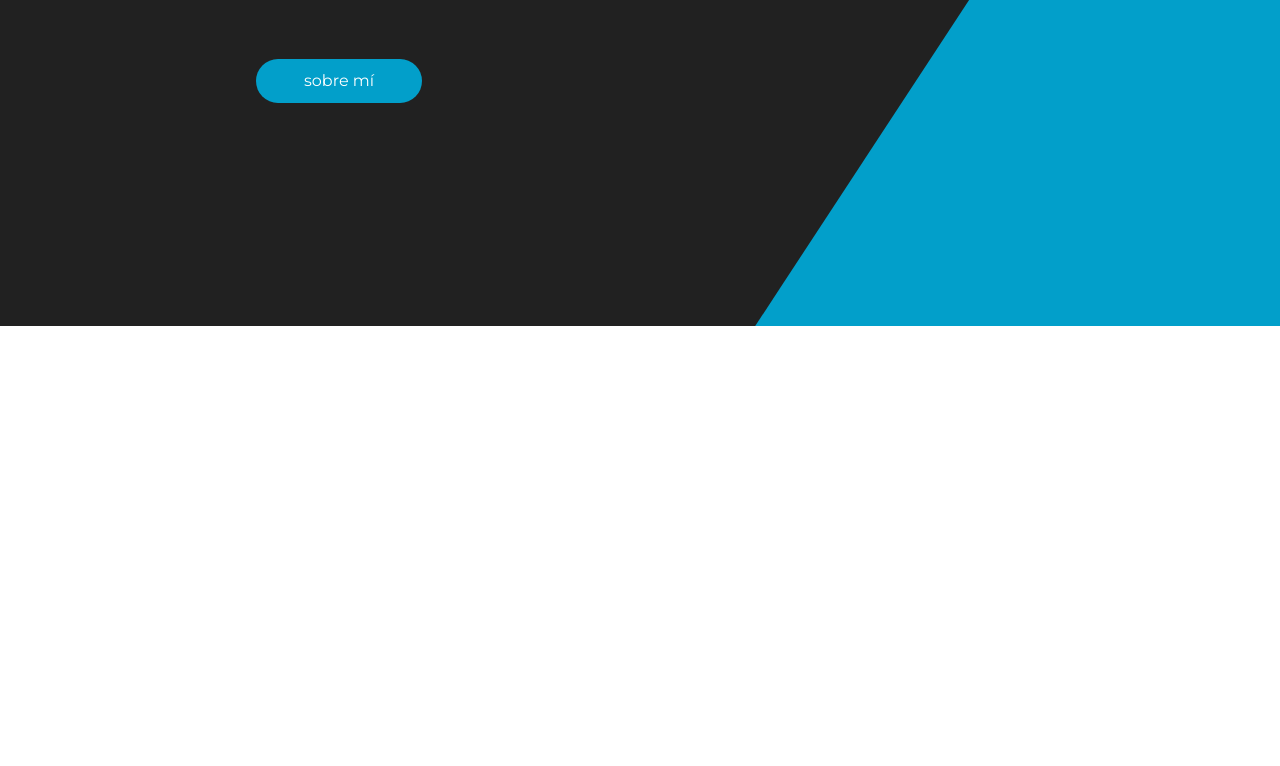
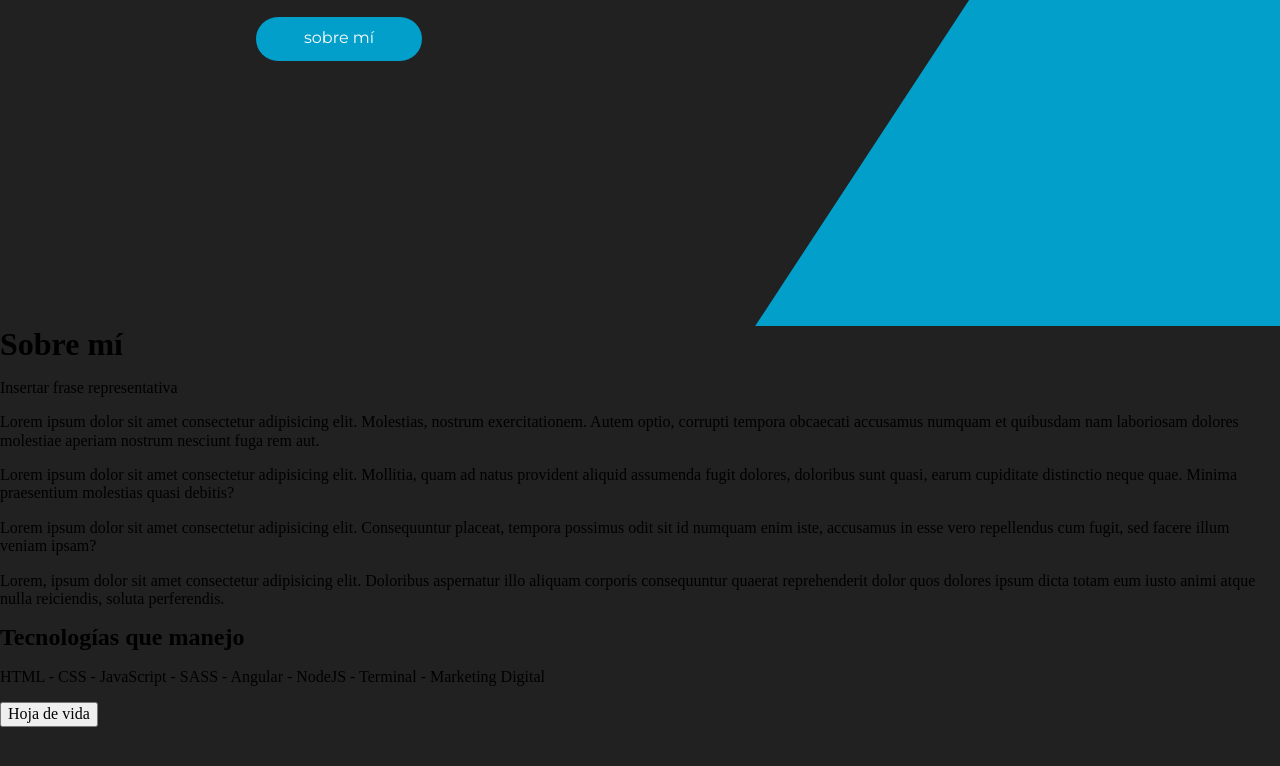
Before and after one commit to nivamol/portafolio-final, a plain HTML site: page index.html in a window 1280 px wide. Shown: the part 474-1240 px from the top of the page. Before the commit the page ends 800 px from the top, so only its background shows below. Drawn offline with nearby package versions, Linux system fonts and the light colour scheme; files that its build step writes are made by us from their sources.

Commit message:
archivos iniciales

```diff
--- a/index.html
+++ b/index.html
@@ -35,5 +35,22 @@
             </div>
         </div>
     </section>
+    <section class="aboutme">
+        <div class="aboutme__description">
+            <h1>Sobre mí</h1>
+            <p>Insertar frase representativa</p>
+            <p>Lorem ipsum dolor sit amet consectetur adipisicing elit. Molestias, nostrum exercitationem. Autem optio, corrupti tempora obcaecati accusamus numquam et quibusdam nam laboriosam dolores molestiae aperiam nostrum nesciunt fuga rem aut.</p>
+            <p>Lorem ipsum dolor sit amet consectetur adipisicing elit. Mollitia, quam ad natus provident aliquid assumenda fugit dolores, doloribus sunt quasi, earum cupiditate distinctio neque quae. Minima praesentium molestias quasi debitis?</p>
+            <p>Lorem ipsum dolor sit amet consectetur adipisicing elit. Consequuntur placeat, tempora possimus odit sit id numquam enim iste, accusamus in esse vero repellendus cum fugit, sed facere illum veniam ipsam?</p>
+            <p>Lorem, ipsum dolor sit amet consectetur adipisicing elit. Doloribus aspernatur illo aliquam corporis consequuntur quaerat reprehenderit dolor quos dolores ipsum dicta totam eum iusto animi atque nulla reiciendis, soluta perferendis.</p>
+            <div class="description--technologies">
+                <h2>Tecnologías que manejo</h2>
+                <p>HTML - CSS - JavaScript - SASS - Angular - NodeJS - Terminal - Marketing Digital</p>
+            </div>
+            <div class="description--botones">
+                <button>Hoja de vida</button>
+            </div>
+        </div>
+    </section>
 </body>
 </html>
--- a/scss/base/_botones.scss
+++ b/scss/base/_botones.scss
@@ -18,3 +18,9 @@
     color: $colorSecundario;
     transition: .5s;
 }
+
+/* ---- Section aboutme * ---- */
+
+.description--botones button {
+
+}
--- a/scss/components/_titulos.scss
+++ b/scss/components/_titulos.scss
@@ -1,3 +1,7 @@
+h2, h1, h3 {
+    margin: $margin;
+}
+
 .menu--logo h2 {
     color: $colorPrincipal;
     font-size: 46px;
@@ -31,3 +35,13 @@
     font-family: $fuenteSecundaria;
     font-style: italic;
 }
+
+/* ---- section aboutme ---- */
+
+.aboutme__description h1 {
+
+}
+
+.description--technologies h2 {
+
+}
--- a/scss/layout/_divs.scss
+++ b/scss/layout/_divs.scss
@@ -24,4 +24,16 @@ div.principal__info {
 }
 
 div.info__principal {
+
 }
+
+/* ---- Section Aboutme ---- */
+
+div.aboutme__description {
+
+}
+
+
+div.description--technologies {
+
+}
--- a/scss/layout/_sections.scss
+++ b/scss/layout/_sections.scss
@@ -5,3 +5,9 @@
 section.principal {
 
 }
+
+section.aboutme {
+    height: 100vh;
+    box-sizing: border-box;
+    background-color: $colorSecundario;
+}
```
Also changed, not shown: css/styles.css.
